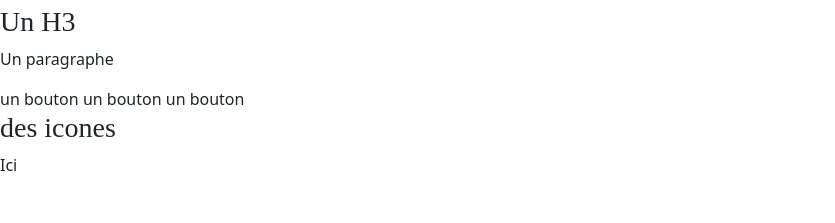
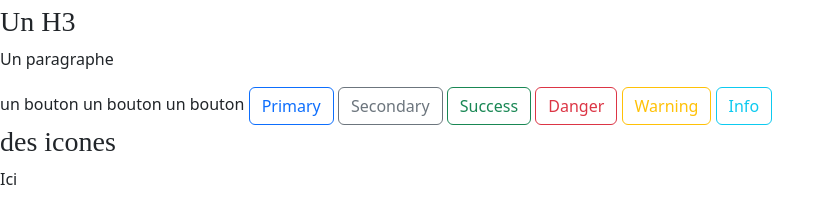
Before and after one commit to LionelDiot/W5D1, a plain HTML site: page index.html in a window 1280 px wide. Shown: the part 97-320 px from the top of the page, without its empty margins (0-835 px from the left). Drawn offline with nearby package versions, Linux system fonts and the light colour scheme; a web font is replaced by a local one.

Commit message:
quick auto commit

```diff
--- a/index.html
+++ b/index.html
@@ -26,6 +26,12 @@
   <btn> un bouton</btn>
   <btn> un bouton</btn>
   <btn> un bouton</btn>
+  <button type="button" class="btn btn-outline-primary">Primary</button>
+  <button type="button" class="btn btn-outline-secondary">Secondary</button>
+  <button type="button" class="btn btn-outline-success">Success</button>
+  <button type="button" class="btn btn-outline-danger">Danger</button>
+  <button type="button" class="btn btn-outline-warning">Warning</button>
+  <button type="button" class="btn btn-outline-info">Info</button>
   <h3>des icones </h3>
   <p> Ici</p>
 
```
